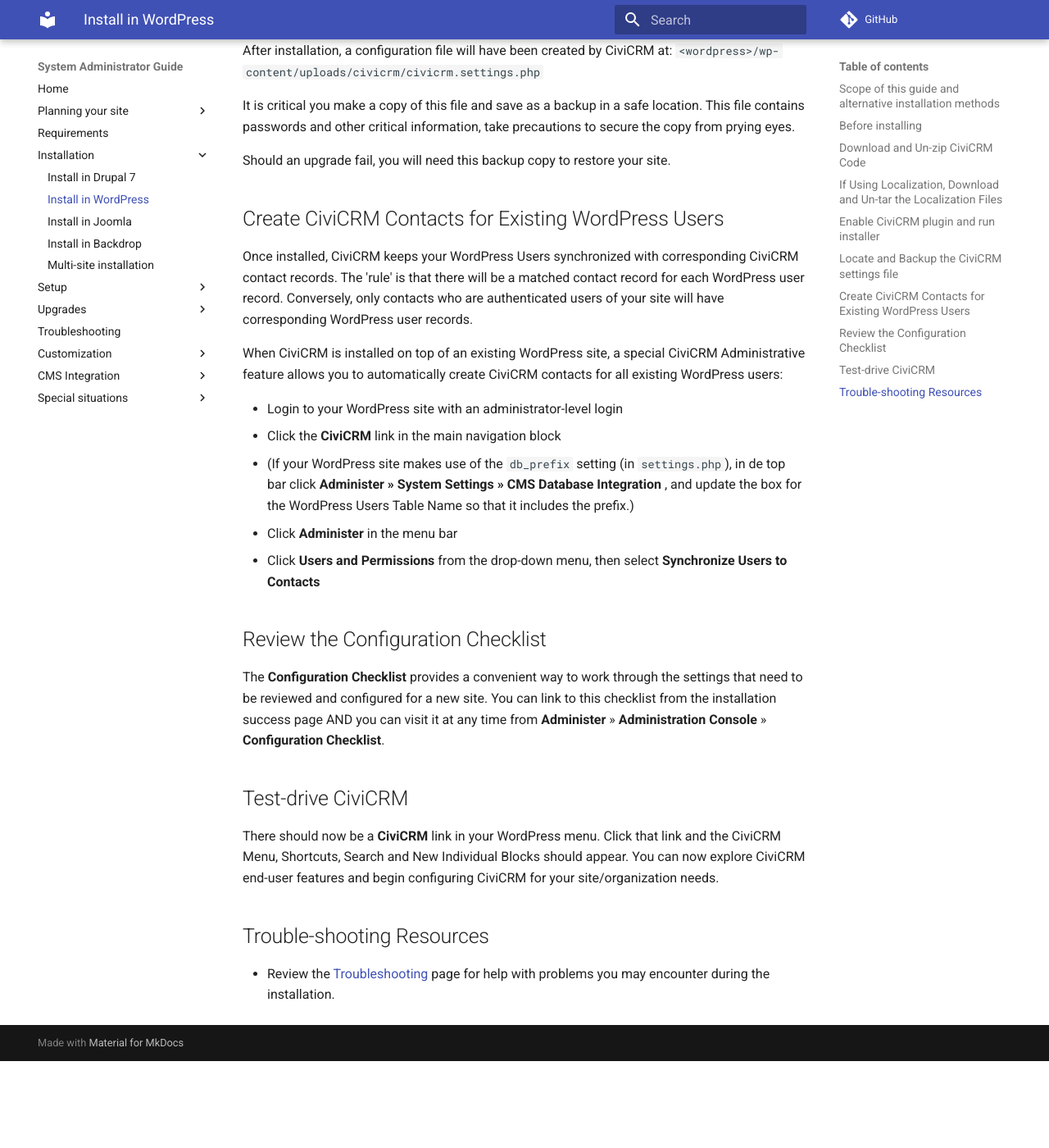
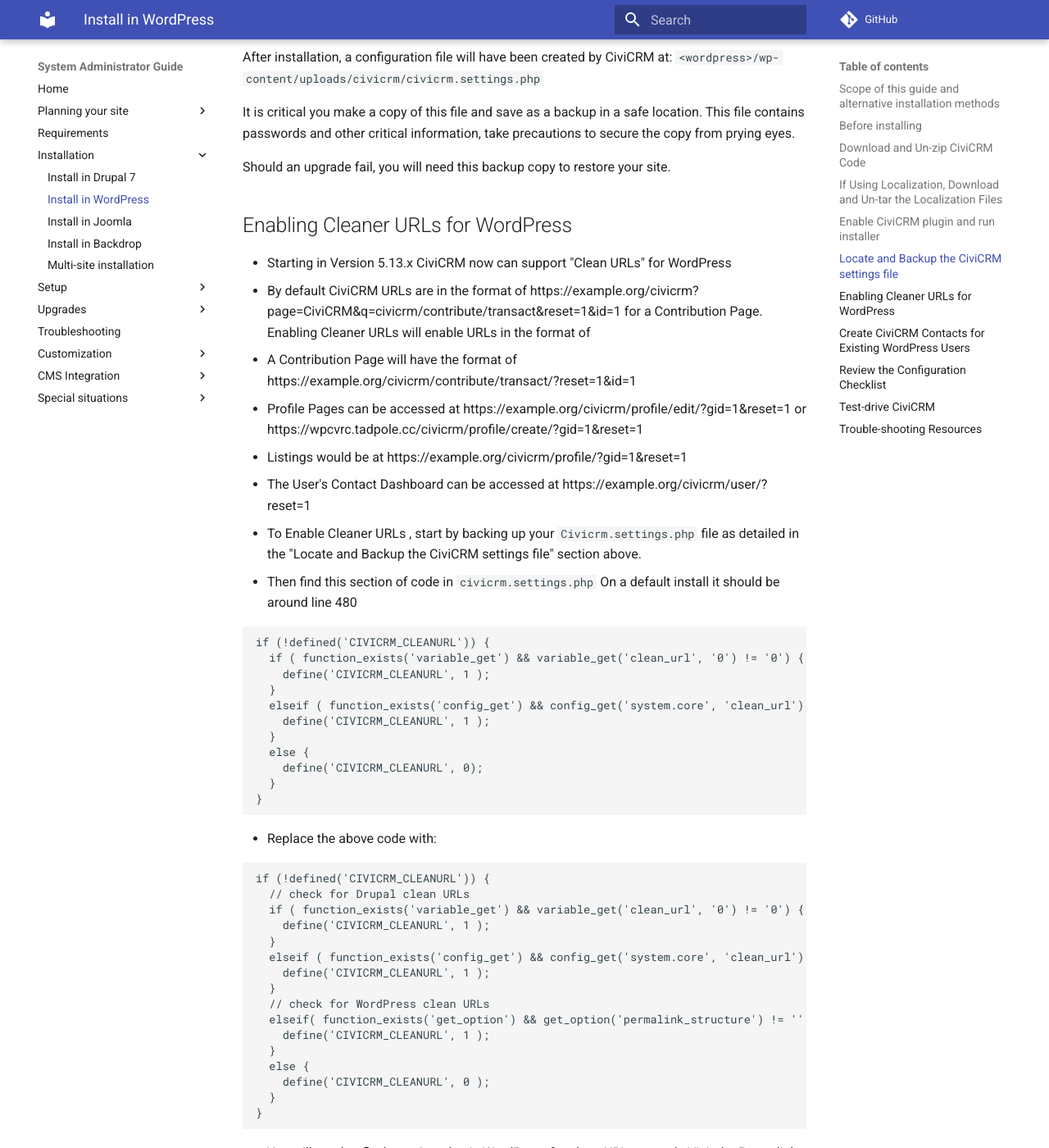
Before and after one commit to civicrm/civicrm-sysadmin-guide, an MkDocs documentation site: the page built from docs/install/wordpress.md, in a window 1280 px wide and 1400 px high, scrolled down 4157 px. Shown: the whole window at 82% size. Built offline with MkDocs 1.6.1 and Material for MkDocs 9.7.7, drawn with Linux system fonts in a browser that asks for light colours; comment, search, counter and statistics services are not loaded; old or Windows-style settings are respelled for this version of MkDocs; before the commit the page ends 5451 px from its top, so only the background shows below that; some of the changed text lies outside the part shown.

Commit message:
Update wordpress.md to document Cleaner URLs.  Fix Database section now that we use the WP defaults on initial load
Signed-off-by: Kevin Cristiano <kcristiano@kcristiano.com>

````diff
--- a/docs/install/wordpress.md
+++ b/docs/install/wordpress.md
@@ -94,17 +94,22 @@ Follow these steps to download and install the files that contain strings for la
 The installer will verify that you've downloaded the correct version of CiviCRM, and will check your server environment to make sure it meets CiviCRM requirements. It will then create and populate a database for CiviCRM as well as create your CiviCRM settings file `civicrm.settings.php`.
 
 * Login to your WordPress site with Administrator level permissions.
+
 * Go to plugins page: `http://example.org/wp-admin/plugins.php`.
+
 * Click the **Activate** link to activate the CiviCRM plugin.
+
 * Then go to Settings > CiviCRM Installer: `http://example.org/wp-admin/options-general.php?page=civicrm-install`
-    * In version 4.7 and above you will see a link on the wp-admin page to the Installer screen
+
+* In version 4.7 and above you will see a link on the wp-admin page to the Installer screen
 
 * You should see the **CiviCRM Installer** screen.
 
-    * Initially, you will see a red bar with the message "These database details don't appear to be correct." This is expected as you haven't entered your database settings yet.
-    * If you see other errors, check the **Requirements** details at the bottom of the page for more information. You will need to correct any issues before continuing.
+    * If you see any errors, check the **Requirements** details at the bottom of the page for more information. You will need to correct any issues before continuing.
 
-* Fill in the CiviCRM Database Settings.
+* CiviCRM Database Settings.
+
+    * Initially, the installer will default to using the existing WP database for the CiviCRM data.  You can change this if you want
 
     !!! tip "Where Should I Store CiviCRM Data?"
         CiviCRM may be configured to use your existing WordPress database, or a separate (new) database. Using a separate database is generally preferred - as it makes backups and upgrades easier. The installer will create a new database for CiviCRM automatically if you enter a database name that doesn't already exist on your database server AND the database user you enter has permission to create databases. In case the installer does not automatically create a new database, simply create a new one following the same process as creating a new database for WordPress.
@@ -115,6 +120,7 @@ The installer will verify that you've downloaded the correct version of CiviCRM,
         The Installer includes an option to load a set of sample contact, group, and relationship data by default. Sample data can provide a useful head-start in learning to use CiviCRM. However, if you do NOT want the sample data to be loaded, just uncheck **Load sample data** under **Other Settings**.
 
 * Select the appropriate language for the base installation. You will be able to add other languages after the installation for multi-lingual sites.
+
 * Click the **Check Requirements and Install CiviCRM** button.
 
     * The installer will configure your databases, create the settings file and will redirect to success message.
@@ -130,6 +136,60 @@ After installation, a configuration file will have been created by CiviCRM at: `
 It is critical you make a copy of this file and save as a backup in a safe location. This file contains passwords and other critical information, take precautions to secure the copy from prying eyes.
 
 Should an upgrade fail, you will need this backup copy to restore your site.
+
+## Enabling Cleaner URLs for WordPress
+
+* Starting in Version 5.13.x CiviCRM now can support "Clean URLs" for WordPress
+* By default CiviCRM URLs are in the format of https://example.org/civicrm?page=CiviCRM&q=civicrm/contribute/transact&reset=1&id=1 for a Contribution Page.  Enabling Cleaner URLs will enable URLs in the format of
+  * A Contribution Page will have the format of https://example.org/civicrm/contribute/transact/?reset=1&id=1
+  * Profile Pages can be accessed at https://example.org/civicrm/profile/edit/?gid=1&reset=1 or https://wpcvrc.tadpole.cc/civicrm/profile/create/?gid=1&reset=1
+  * Listings would be at https://example.org/civicrm/profile/?gid=1&reset=1
+  * The User's Contact Dashboard can be accessed at https://example.org/civicrm/user/?reset=1
+* To Enable Cleaner URLs , start by backing up your `Civicrm.settings.php` file as detailed in the "Locate and Backup the CiviCRM settings file" section above.
+* Then find this section of code in `civicrm.settings.php` On a default install it should be around line 480
+
+```php
+if (!defined('CIVICRM_CLEANURL')) {
+  if ( function_exists('variable_get') && variable_get('clean_url', '0') != '0') {
+    define('CIVICRM_CLEANURL', 1 );
+  }
+  elseif ( function_exists('config_get') && config_get('system.core', 'clean_url') != 0) {
+    define('CIVICRM_CLEANURL', 1 );
+  }
+  else {
+    define('CIVICRM_CLEANURL', 0);
+  }
+}
+```
+
+
+
+* Replace the above code with:
+
+```php
+if (!defined('CIVICRM_CLEANURL')) {
+  // check for Drupal clean URLs
+  if ( function_exists('variable_get') && variable_get('clean_url', '0') != '0') {
+    define('CIVICRM_CLEANURL', 1 );
+  }
+  elseif ( function_exists('config_get') && config_get('system.core', 'clean_url') != 0) {
+    define('CIVICRM_CLEANURL', 1 );
+  }
+  // check for WordPress clean URLs
+  elseif( function_exists('get_option') && get_option('permalink_structure') != '' ) {
+    define('CIVICRM_CLEANURL', 1 );
+  }
+  else {
+    define('CIVICRM_CLEANURL', 0 );
+  }
+}
+```
+
+* You will need  to flush rewrite rules in WordPress for clean URLs to work. Visit the Permalinks settings page to trigger this Go to Settings —> permalinks The URL will be  https://example.org/wp-admin/options-permalink.php
+
+  . ![image-20190611073243671](../img/wp-permalinks.png)
+
+* Now Cleaner URLs will be enabled.  Enabling Cleaner URLs does not change how Shortcodes work in CiviCRM and existing "Old" style URLs will still work
 
 ## Create CiviCRM Contacts for Existing WordPress Users
 
````
Also changed, not shown: docs/img/wp-permalinks.png (added).
